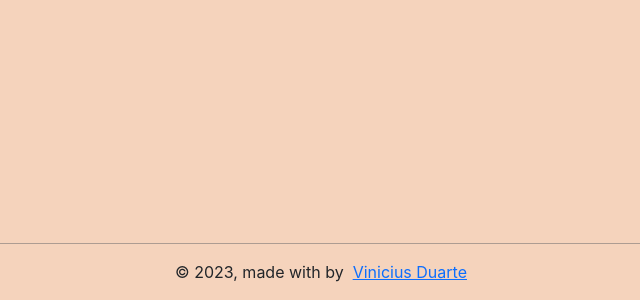
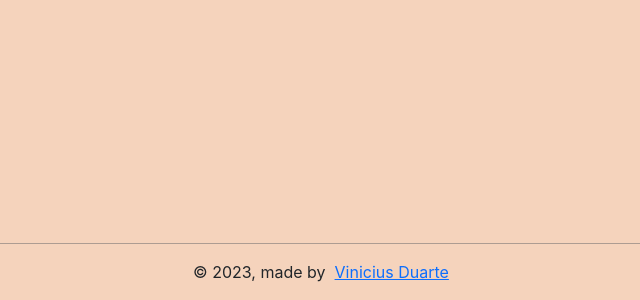
Before and after one commit to francovinicius/priscila-cruz, a React (Create React App) app: page /contato in a window 1280 px wide. Shown: the part 1590-1890 px from the top of the page, without its empty margins (319-959 px from the left). Built offline with nearby package versions, Linux system fonts and the light colour scheme.

Commit message:
Update footer.js

```diff
--- a/src/Components/Rodape/index.js
+++ b/src/Components/Rodape/index.js
@@ -5,7 +5,7 @@ export default function Footer() {
         <footer>
 
             <div className='fixar-rodape d-flex justify-content-center align-items-center div-end'>
-                <span>© 2023, made with by  </span>
+                <span>© 2023, made by  </span>
                 <a href="https://viniciusduarte.vercel.app/" target="_blank">Vinicius Duarte</a>
             </div>
 
```
